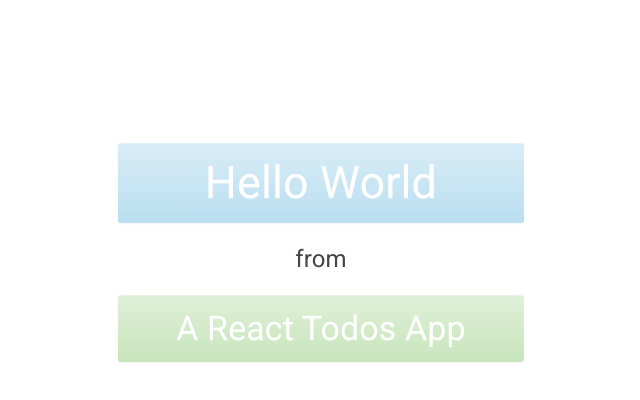
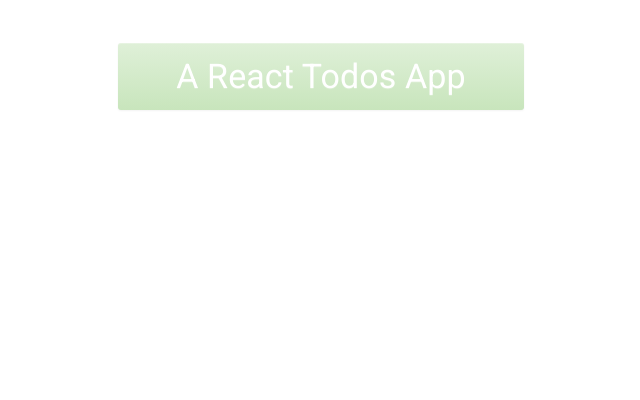
Before and after one commit to nalin-adhikari/todos-app-react-js, a React app: page / in a window 1280 px wide. Shown: the top 400 px of the page, without its empty margins (319-959 px from the left). Built offline with nearby package versions, Linux system fonts and the light colour scheme.

Commit message:
Greeting class created and called from App class.

```diff
--- a/App.jsx
+++ b/App.jsx
@@ -3,11 +3,17 @@
 class App extends React.Component {
    render() {
       return (
-         <div className = "row marginTop120">
+         <Greeting />
+      );
+   }
+}
+
+class Greeting extends React.Component{
+   render(){
+      return (
+            <div className = "row greeting">
                <div className = "col-md-4"></div>
                <div className = "col-md-4 textCenter">
-         		<h2 className = "alert alert-info" >Hello World</h2>
-         		<h4 >from</h4>
                   <h3 className = "alert alert-success" >A React Todos App</h3>
                </div>
                <div className = "col-md-4"></div>
--- a/assets/css/style.css
+++ b/assets/css/style.css
@@ -2,6 +2,6 @@
 	text-align: center;
 }
 
-.marginTop120{
-	margin-top: 120px;
+.greeting{
+	margin-top: 20px;
 }
```
Lines whose indentation alone changed are shown as unchanged.
